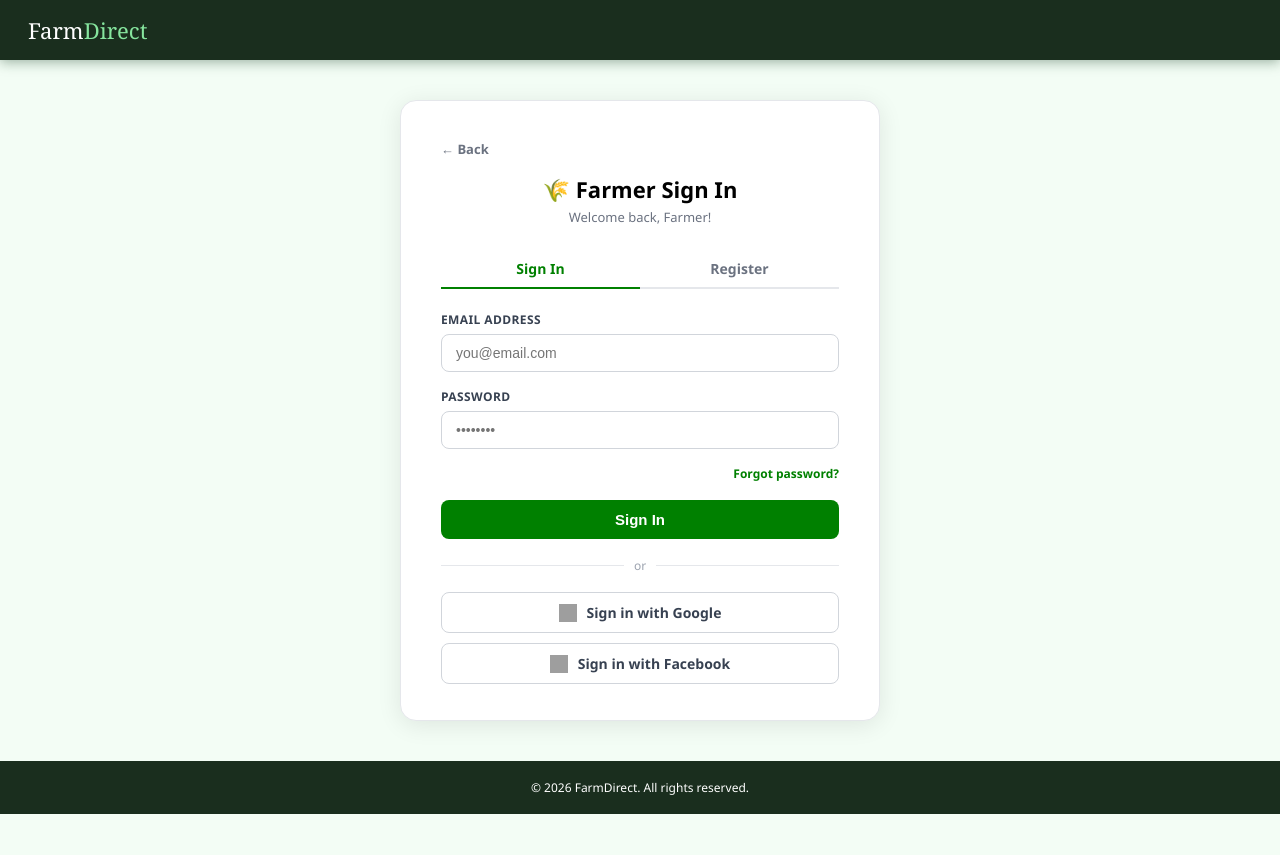
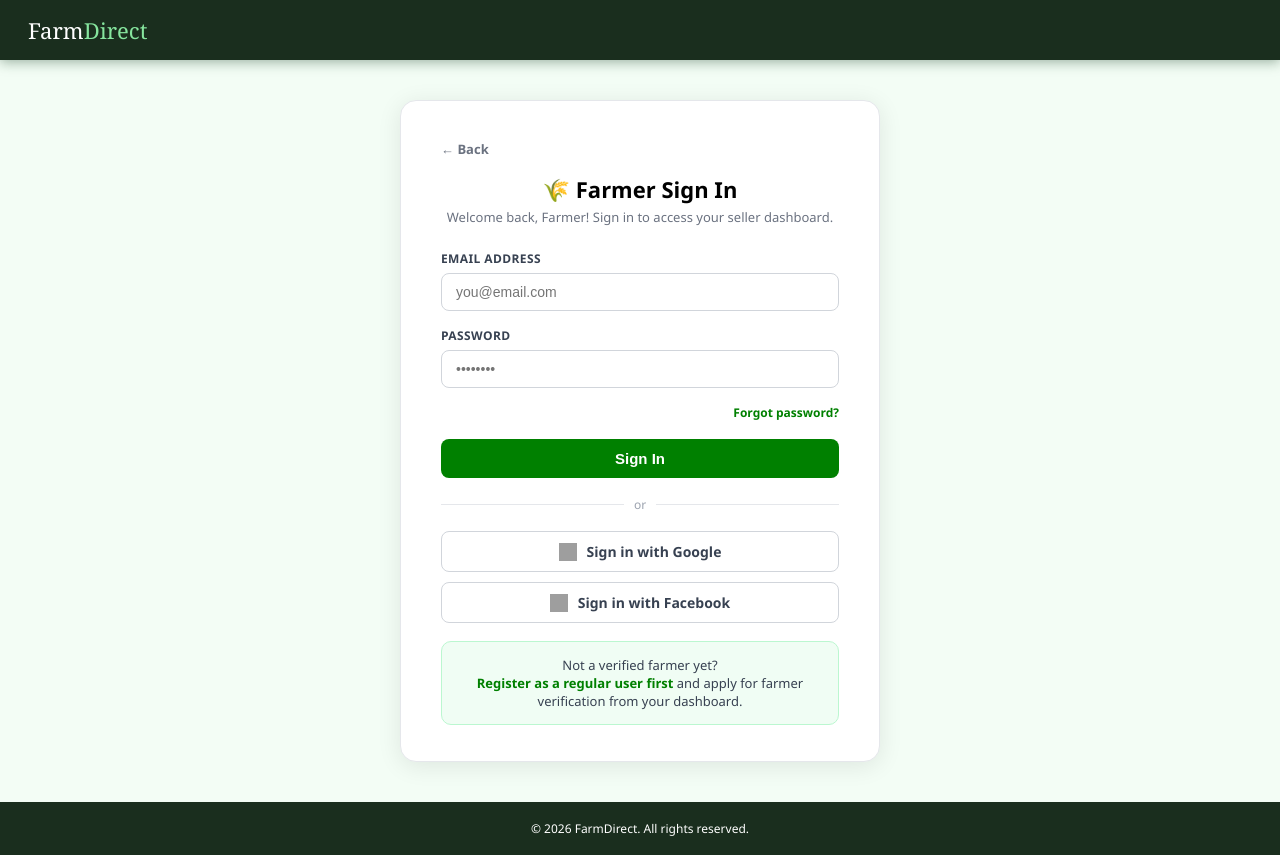
Before and after one commit to ty202500601-design/FarmDirect, a plain HTML site: page Login/login-farmer.html in a window 1280 px wide. Before the commit the page ends 814 px from the top, so only its background shows below. Drawn offline with Linux system fonts and the light colour scheme; grey boxes are pictures that could not be loaded.

Commit message:
Reworked farmer login

```diff
--- a/Login/login-farmer.html
+++ b/Login/login-farmer.html
@@ -5,13 +5,30 @@
     <meta name="viewport" content="width=device-width, initial-scale=1.0">
     <title>Farm Direct - Farmer Login</title>
     <link rel="stylesheet" href="login.css">
+    <style>
+        .farmer-note {
+            margin-top: 18px;
+            background: #f0fdf4;
+            border: 1px solid #bbf7d0;
+            border-radius: 10px;
+            padding: 14px 16px;
+            text-align: center;
+            font-size: 13px;
+            color: #374151;
+        }
+        .farmer-note a {
+            color: green;
+            font-weight: 700;
+            text-decoration: none;
+        }
+        .farmer-note a:hover { text-decoration: underline; }
+    </style>
 </head>
 
 <body>
 
     <header class="topbar">
         <div class="logo">
-
             <span class="logo-text">Farm<span>Direct</span></span>
         </div>
     </header>
@@ -20,12 +37,7 @@
         <div class="auth-card">
             <a href="login.html" class="back-btn">← Back</a>
             <div class="auth-title">🌾 Farmer Sign In</div>
-            <div class="auth-sub">Welcome back, Farmer!</div>
-
-            <div class="tabs">
-                <a href="login-farmer.html" class="tab active">Sign In</a>
-                <a href="register-farmer.html" class="tab">Register</a>
-            </div>
+            <div class="auth-sub">Welcome back, Farmer! Sign in to access your seller dashboard.</div>
 
             <form action="../Sellers/Dashboard.html" method="get">
                 <div class="form-group">
@@ -47,6 +59,11 @@
             <a href="#" class="btn-outline">
                 <img src="https://www.svgrepo.com/show/448224/facebook.svg" alt="Facebook"> Sign in with Facebook
             </a>
+
+            <div class="farmer-note">
+                Not a verified farmer yet?<br>
+                <a href="register-buyer.html">Register as a regular user first</a> and apply for farmer verification from your dashboard.
+            </div>
         </div>
     </main>
 
```
